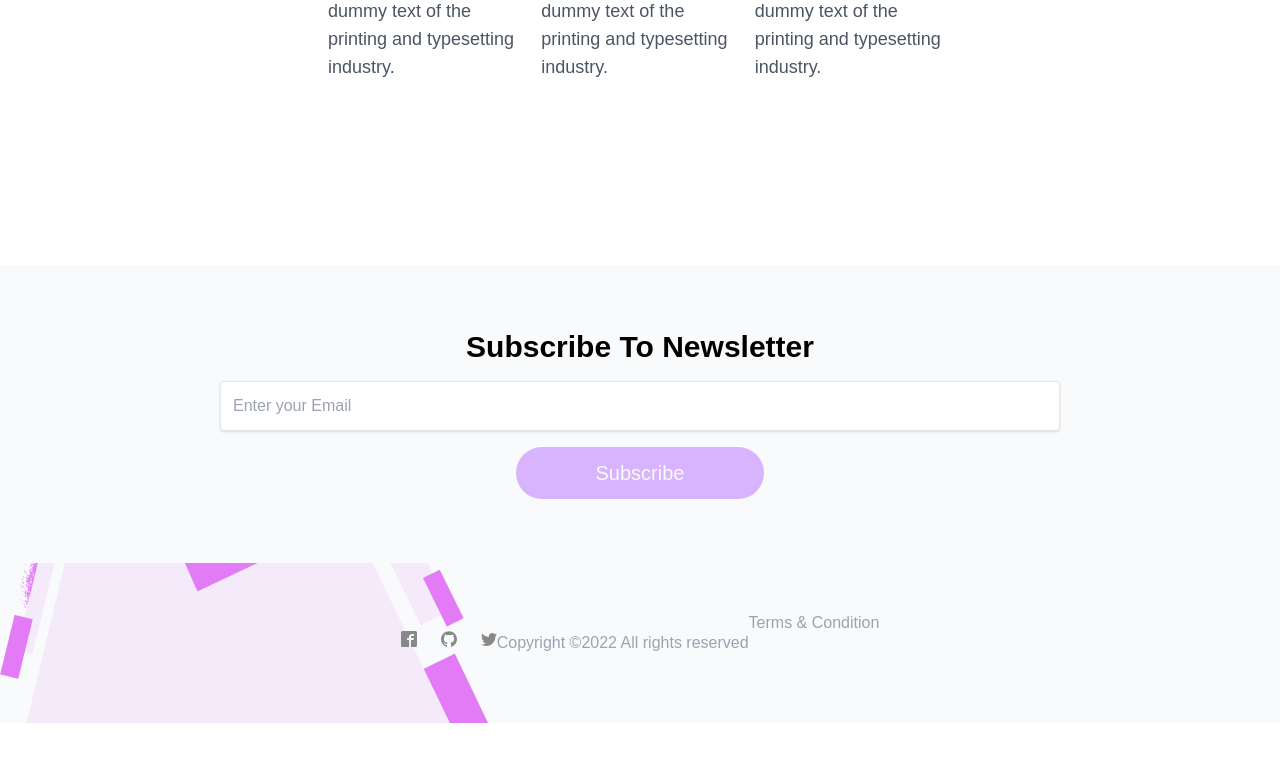
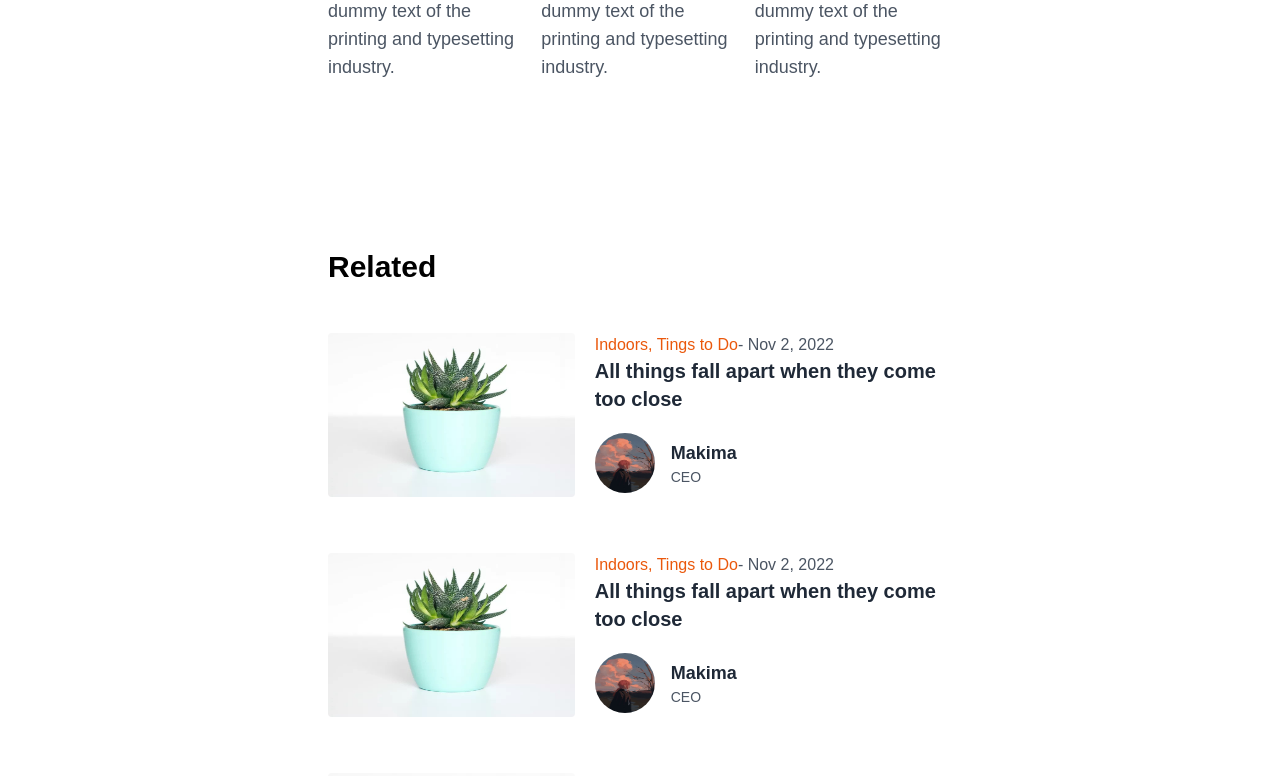
Before and after one commit to McVyp/blog, a Next.js app: page /posts/page in a window 1280 px wide. Shown: the part 920-1696 px from the top of the page. Before the commit the page ends 1643 px from the top, so only its background shows below. Built offline with nearby package versions, Linux system fonts and the light colour scheme.

Commit message:
added related component

```diff
--- /dev/null
+++ b/components/_child/related.js
@@ -0,0 +1,47 @@
+import Link from "next/link";
+import Image from "next/image";
+import Author from "./author";
+export default function Related() {
+  return (
+    <section className="pt-20">
+        <h1 className='font-bold text-3xl py-12'>Related</h1>
+        <div className="flex flex-col gap-10">
+            {Post()}
+            {Post()}
+            {Post()}
+        </div>
+
+    </section>
+  )
+}
+
+function Post() {
+    return (
+        <div className="flex gap-5">
+            <div className='image flex flex-cols justify-start'>
+                <Link href={"/"}>
+                    <a>
+                        <Image
+                            src={"/assets/images/img1.jpg"}
+                            width={300}
+                            height={200}
+                            alt=""
+                            className="rounded"
+                        />
+                    </a>
+              </Link>
+            </div>
+            <div className='info flex justify-center flex-col'>
+              <div className="category">
+                    <Link href={"/"}><a className="text-orange-600 hover:text-orange-800">Indoors, Tings to Do</a></Link>
+                    <Link href={"/"}><a className="text-gray-600 hover:text-gray-800">- Nov 2, 2022</a></Link>
+              </div>
+              <div className="title">
+                    <Link href={"/"}><a className="text-xl font-bold text-gray-800 hover:text-gray-600">All things fall apart when they come too close</a></Link>
+            </div>
+            <Author />
+        </div>
+        </div>
+
+    )
+}
--- a/components/section4.js
+++ b/components/section4.js
@@ -55,7 +55,6 @@
             </div>
             <Author />
         </div>
-
     </div>
 
   )
--- a/pages/posts/page.js
+++ b/pages/posts/page.js
@@ -1,5 +1,6 @@
 import Image from "next/image";
 import Author from "../../components/_child/author";
+import Related from "../../components/_child/related";
 import Layout from "../../layout/Layout";
 
 export default function Page() {
@@ -26,6 +27,7 @@
                 <p>Lorem Ipsum is simply dummy text of the printing and typesetting industry.</p>
               </div>
           </div>
+          <Related />
       </section>
     </Layout>
   )
```
